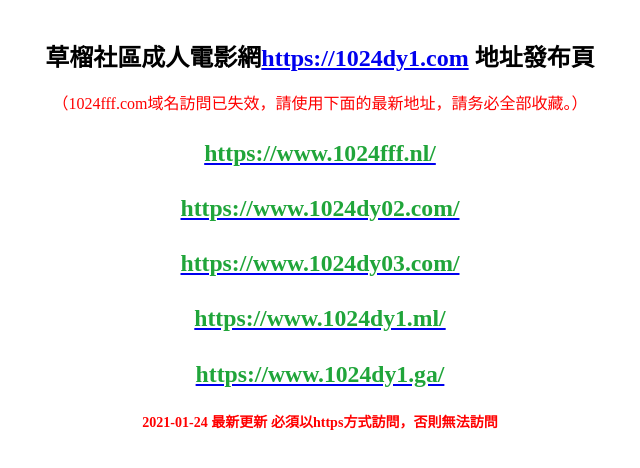
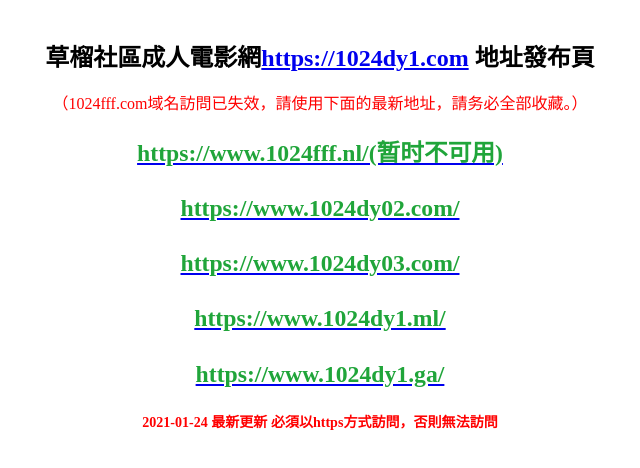
Before and after one commit to 1024dy1/1024dy1.github.io, a plain HTML site: page index.html in a window 1280 px wide. Shown: the whole page, without its empty margins (320-960 px from the left). Drawn offline with Linux system fonts and the light colour scheme.

Commit message:
Update index.html

```diff
--- a/index.html
+++ b/index.html
@@ -19,7 +19,7 @@ href="https://1024dy1.com" target=_blank><FONT size=5>https://1024dy1.com</FONT>
 size=5> 地址發布頁</FONT></H1>
 <P align=center><FONT size=3><FONT
 color=#ff0000>（1024fff.com域名訪問已失效，請使用下面的最新地址，請务必全部收藏。）</FONT></FONT>
-<A href="https://www.1024fff.nl/" target=_blank><H2 align=center><FONT color=#20a53a>https://www.1024fff.nl/</FONT></H2></A>
+<A href="https://www.1024fff.nl/" target=_blank><H2 align=center><FONT color=#20a53a>https://www.1024fff.nl/(暂时不可用)</FONT></H2></A>
 <A href="https://www.1024dy02.com/" target=_blank><H2 align=center><FONT color=#20a53a>https://www.1024dy02.com/</FONT></H2></A>
 <A href="https://www.1024dy03.com/" target=_blank><H2 align=center><FONT color=#20a53a>https://www.1024dy03.com/</FONT></H2></A>
 <A href="https://www.1024dy1.ml/" target=_blank><H2 align=center><FONT color=#20a53a>https://www.1024dy1.ml/</FONT></H2></A>
```
